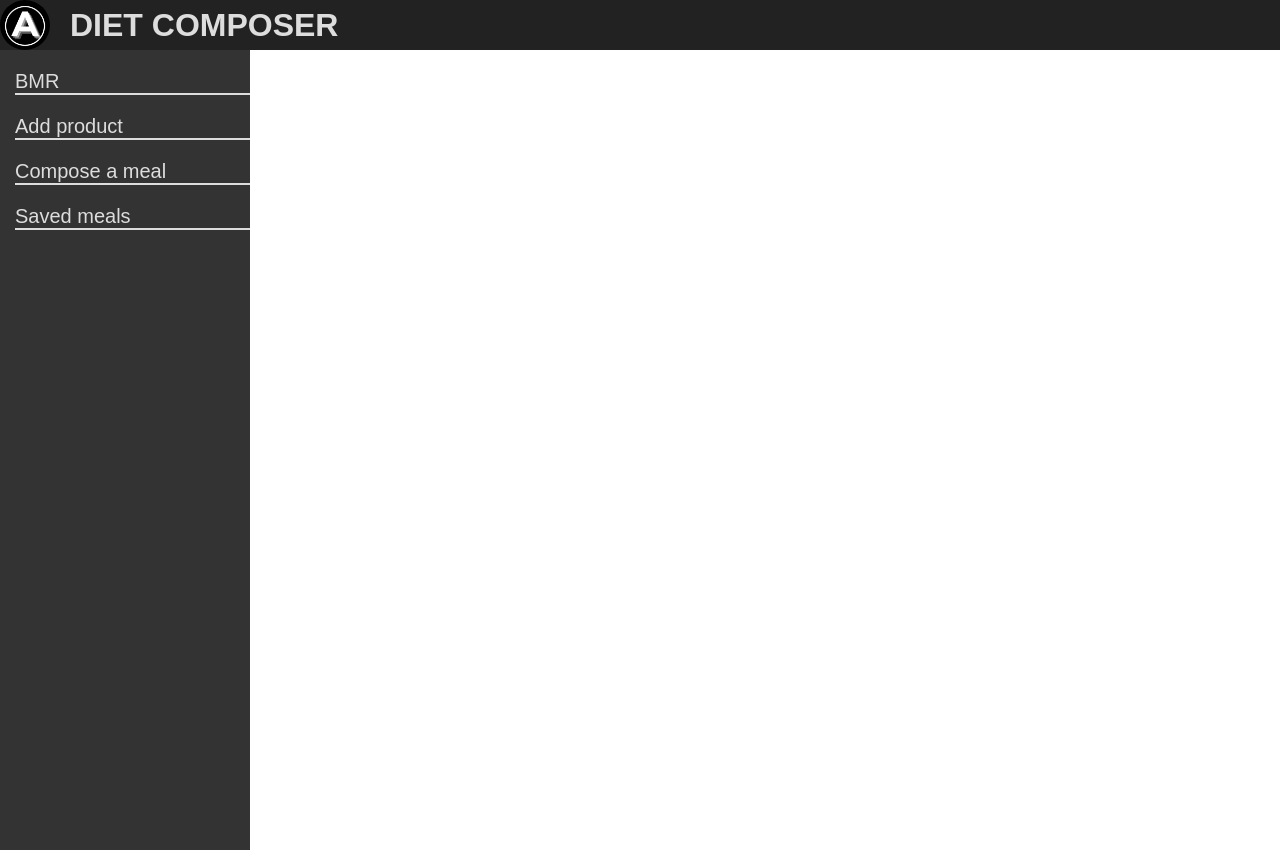
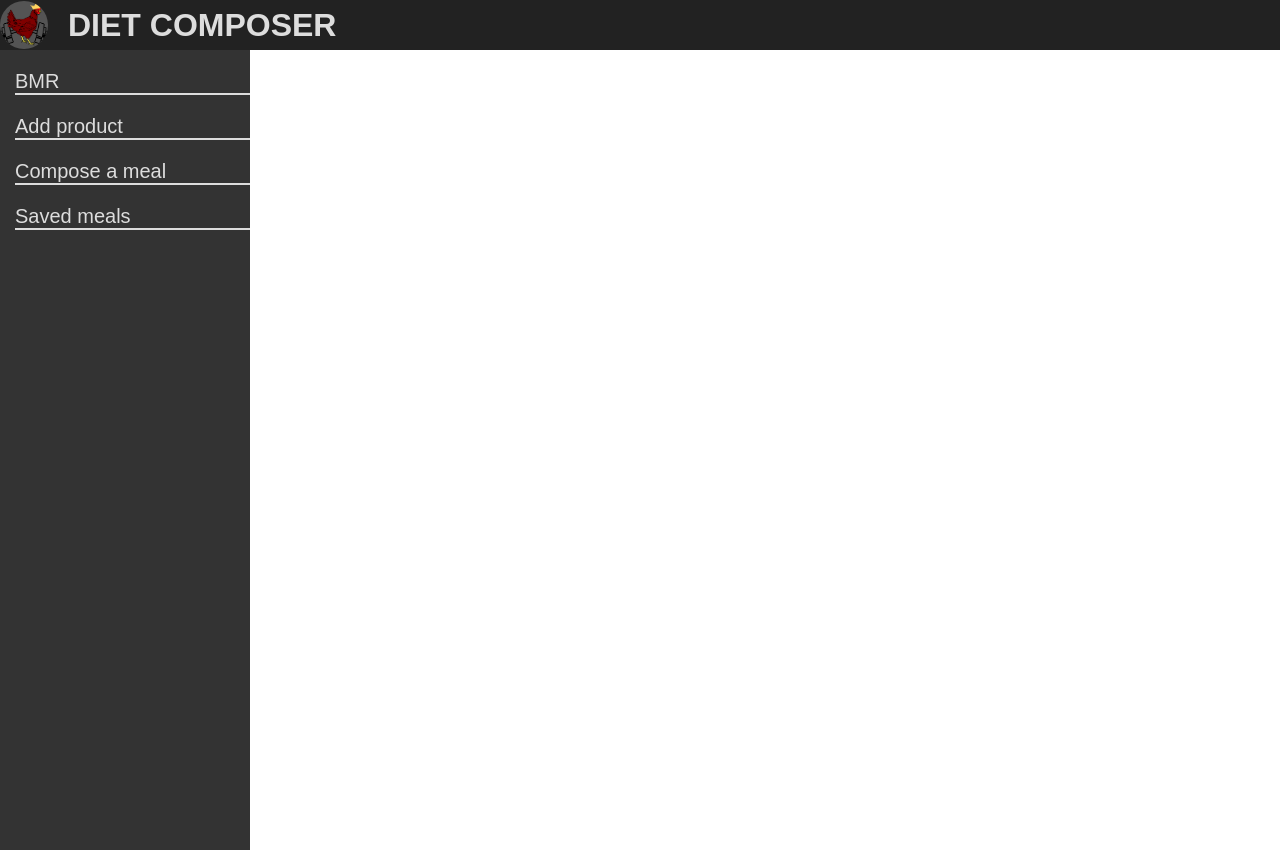
Before and after one commit to Adrode/diet-composer-react, a React (Create React App) app: page / in a window 1280 px wide. Built offline with nearby package versions, Linux system fonts and the light colour scheme; a web font is replaced by a local one.

Commit message:
changed logo

```diff
--- a/src/Header/index.js
+++ b/src/Header/index.js
@@ -1,5 +1,5 @@
 import { StyledHeader, Logo, Title } from "./styled";
-import logo from "../images/AWIconRegular.png";
+import logo from "../images/D&T500.png";
 
 export const Header = () => (
     <StyledHeader>
--- a/src/Header/styled.js
+++ b/src/Header/styled.js
@@ -15,12 +15,12 @@ export const Logo = styled.img`
     border-radius: 50%;
     width: 100%;
     height: 100%;
-    max-width: 50px;
-    max-height: 50px;
+    max-width: 48px;
+    max-height: 48px;
     transition: 0.15s linear;
 
     &:hover {
-        transform: scale(1.1);
+        transform: scale(1.05);
         cursor: pointer;
     }
 `;
```
Also changed, not shown: src/Workspace/index.js (added), src/Workspace/styled.js (added), src/images/AWIconRegular.png (deleted), src/images/D&T500.png (added).
